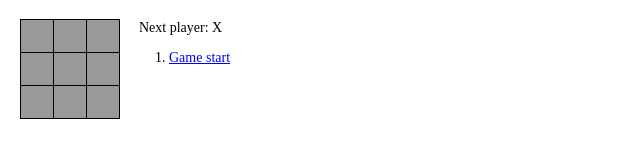
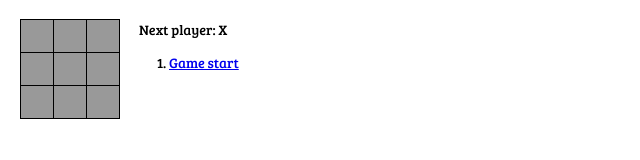
Before and after one commit to tyclayton/reacttut, a React app: page public/index.html in a window 1280 px wide. Shown: the whole page, without its empty margins (0-640 px from the left). Built offline with nearby package versions, Linux system fonts and the light colour scheme.

Commit message:
Changed font/colors

```diff
--- a/public/index.html
+++ b/public/index.html
@@ -1,6 +1,9 @@
 <!doctype html>
 <html lang="en">
   <head>
+    <style>
+@import url('https://fonts.googleapis.com/css?family=Bree+Serif');
+</style>
     <meta charset="utf-8">
     <meta name="viewport" content="width=device-width, initial-scale=1, shrink-to-fit=no">
     <meta name="theme-color" content="#000000">
```
